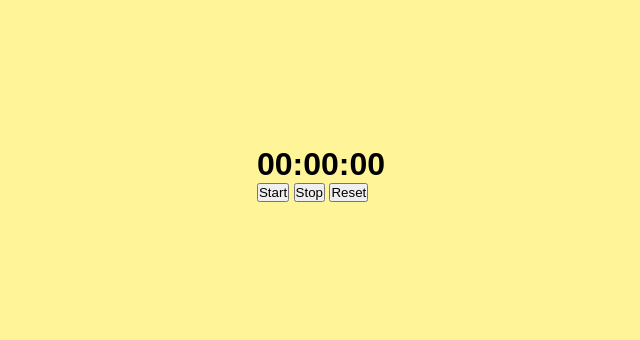
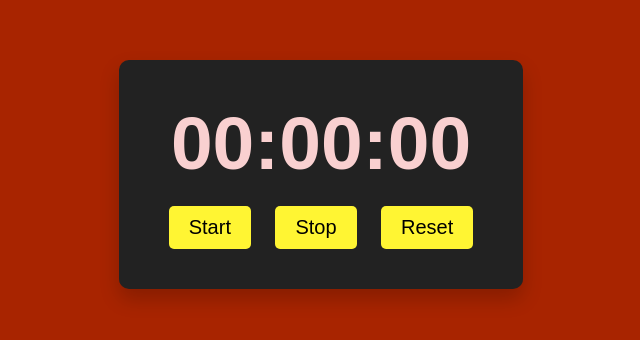
Before and after one commit to Zee-Filho/PORTFOLIO, a plain HTML site: page index.html in a window 1280 px wide. Shown: the part 226-566 px from the top of the page, without its empty margins (319-959 px from the left). Drawn offline with Linux system fonts and the light colour scheme.

Commit message:
Update style.css

```diff
--- a/style.css
+++ b/style.css
@@ -1,56 +1,46 @@
-*{
+* {
     margin: 0;
     padding: 0;
-    font-family: 'Poppings', sans-serif;
     box-sizing: border-box;
-    unicode-bidi: isolate;
+    font-family: 'Poppins', sans-serif;
 }
-.container{
-    width: 100%;
-    height: 100vh;
-    background: #fff598;
+
+body, html {
+    height: 100%;
+    background: #a82400;
     display: flex;
+    justify-content: center;
     align-items: center;
-    justify-content: center;
+}
 
+.container {
+    text-align: center;
 }
-.calculator {
-    background: #9aacc6;
-    padding: 20px;
+
+.chronometer {
+    background: #222;
+    color: #f9d0d0;
+    padding: 40px;
     border-radius: 10px;
-    width: 400px;
-    height: auto;
-    box-sizing: border-box;
-    margin: auto;
+    box-shadow: 0 10px 20px rgba(0,0,0,0.2);
 }
-.calculator form input{
-    border: 0;
-    outline: 0;
-    width: 60px;
-    height: 60px;
-    border-radius: 10px;
-    box-shadow: -8px -8px 15px rgba(255, 255, 255, 0.1),5px 5px 15px rgba(0, 0, 0, 0.2);
-    background: transparent;
-    font-size: 25px;
-    color: #fff;
+
+.chronometer h1 {
+    font-size: 75px;
+    margin-bottom: 20px;
+}
+
+.buttons button {
+    background: #fff533;
+    border: none;
+    padding: 10px 20px;
+    margin: 0 10px;
+    font-size: 20px;
+    border-radius: 5px;
     cursor: pointer;
-    margin: 10px;
+    transition: background 0.3s ease;
 }
-.calculator form .display{
-display: flex;
-justify-content: flex-end;
-margin: 20px 0;
+
+.buttons button:hover {
+    background: #28c2a4;
 }
-.calculator form .display input{
-    text-align: right;
-    flex: 1;
-    font-size: 45px;
-    box-shadow: none;
-}
-.calculator form input.equal{
-        width: 145px;
-
-}
-.calculator form input.operator{
-    color:#000000;
-}
```
